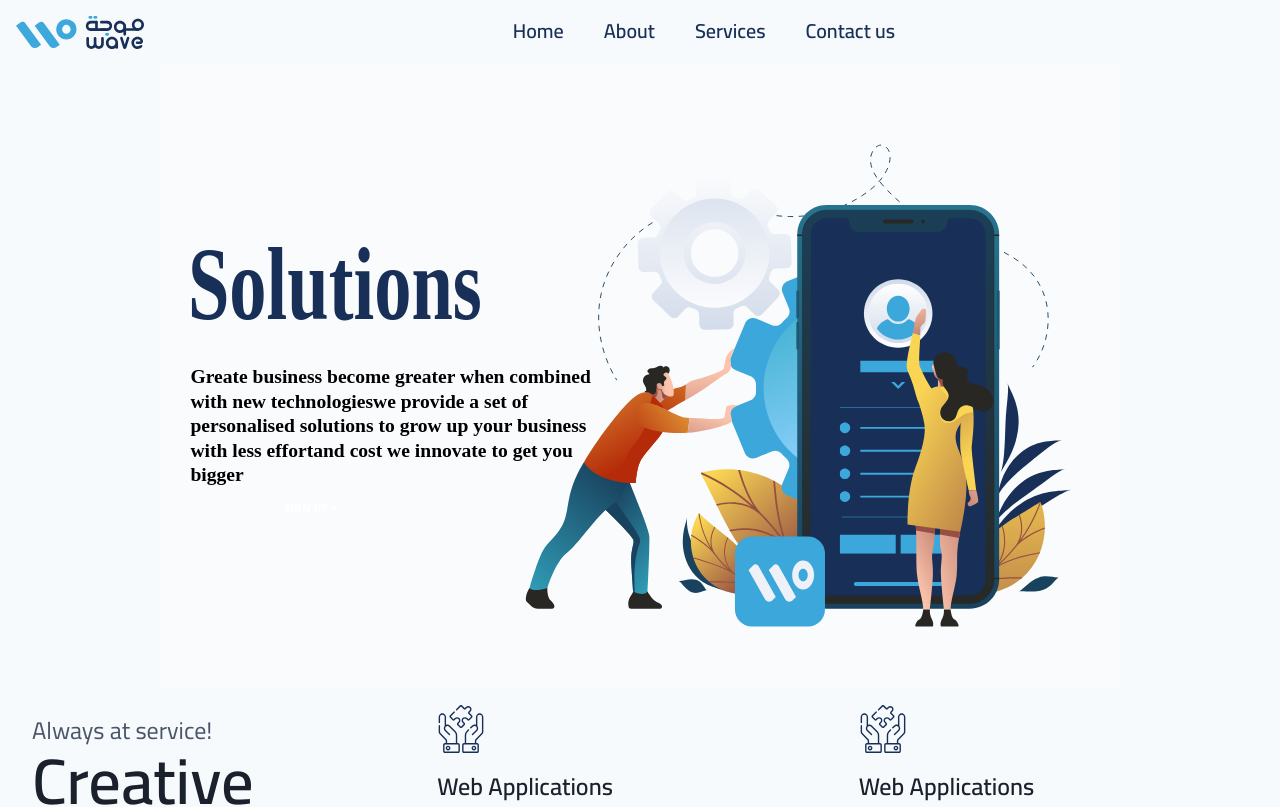
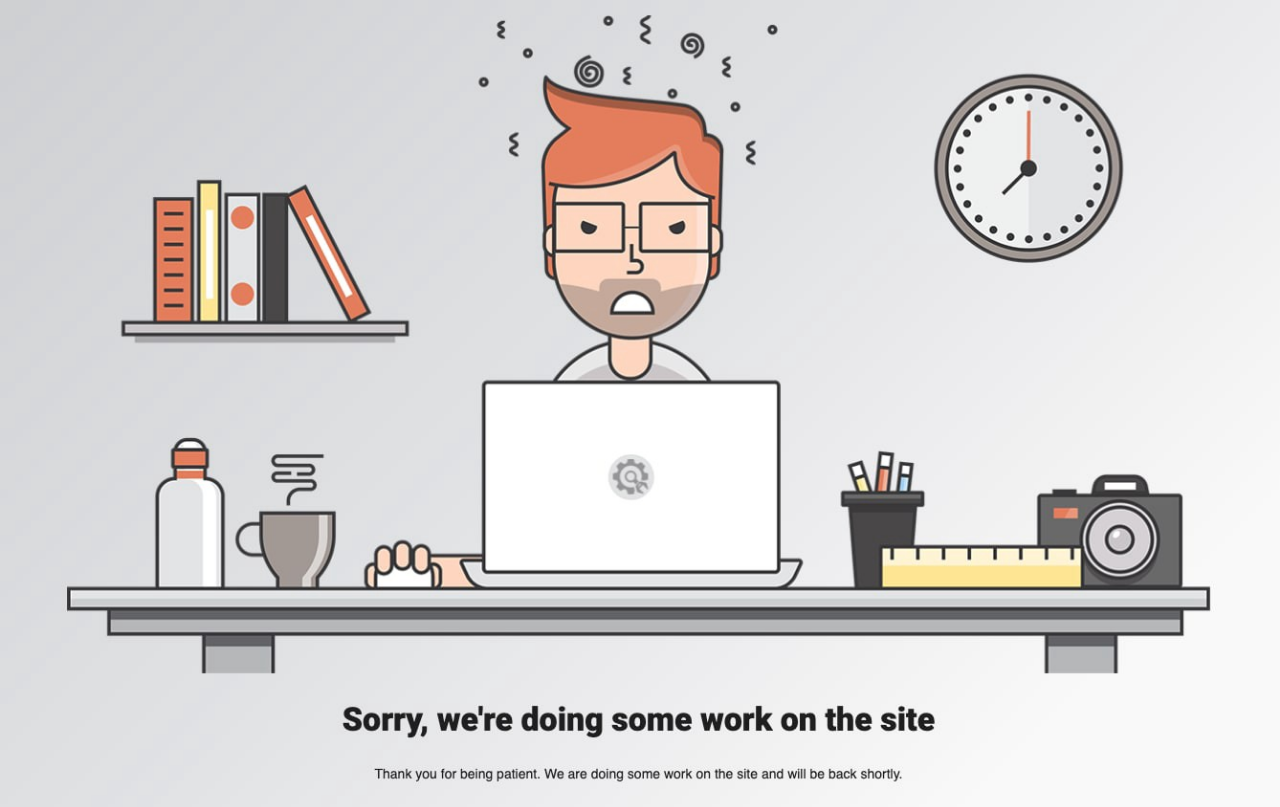
Before and after one commit to ZSparow/Company-LandingPage, a React (Create React App) app: page / in a window 1280 px wide. Shown: the top 807 px of the page. Built offline with nearby package versions, Linux system fonts and the light colour scheme.

Commit message:
adding comming soon page

```diff
--- a/src/App.js
+++ b/src/App.js
@@ -3,9 +3,9 @@ import { BrowserRouter as Router, Route, Switch } from 'react-router-dom'
 import { Home, Footer, Navbar, About, Services, Contact } from './contianer'
 function App() {
   return (
-    <main className="container mx-auto">
+    <main style={{backgroundColor:"#f0f0f0"}}>
       <Router>
-        <Navbar />
+        {/* <Navbar /> */}
         <Switch>
           <Route exact path="/" component={Home} />
           <Route path="/about" component={About} />
--- a/src/contianer/Hero/index.jsx
+++ b/src/contianer/Hero/index.jsx
@@ -2,6 +2,6 @@ import React from 'react'
 
 export const Hero = () => {
     return (
-        <img className="w-full md:w-3/4" src="/img/homePage.svg" alt="home" />
+        <img className="w-full" src="/img/UC.jpg" alt="home" />
     )
 }
--- a/src/contianer/Home/index.jsx
+++ b/src/contianer/Home/index.jsx
@@ -4,7 +4,7 @@ export const Home = () => {
     return (
         <div className="flex flex-wrap items-center justify-center">
             <Hero />
-            <Services />
+            {/* <Services /> */}
         </div>
     )
 }
--- a/src/contianer/Navbar/index.jsx
+++ b/src/contianer/Navbar/index.jsx
@@ -5,7 +5,7 @@ export const Navbar = () => {
     return (
         <nav className="flex items-center justify-between md:justify-start py-4 px-4">
             <img className="w-32 cursor-pointer" src="/img/logo.svg" alt="logo" />
-            <ul className="hidden md:flex flex-wrap mx-auto items-center md:justify-center text-xl font-semibold text-brand-primary">
+            {/* <ul className="hidden md:flex flex-wrap mx-auto items-center md:justify-center text-xl font-semibold text-brand-primary">
                 <li className="mx-5 cursor-pointer hover:text-brand-secondary border-transparent hover:border-brand-secondary border-b-2 transform duration-500">
                     <Link to="/">Home</Link>
                 </li>
@@ -18,7 +18,7 @@ export const Navbar = () => {
                 <li className="mx-5 cursor-pointer hover:text-brand-secondary border-transparent hover:border-brand-secondary border-b-2 transform duration-500">
                     <Link to="/contact">Contact us</Link>
                 </li>
-            </ul>
+            </ul> */}
             <img className="md:hidden w-6 h-8 m2" src="/img/menu.svg" alt="menu" />
         </nav>
     )
```
Also changed, not shown: package.json (line endings or trailing spaces), public/img/UC.jpg (added), public/img/underConstraction.jpg (added).
